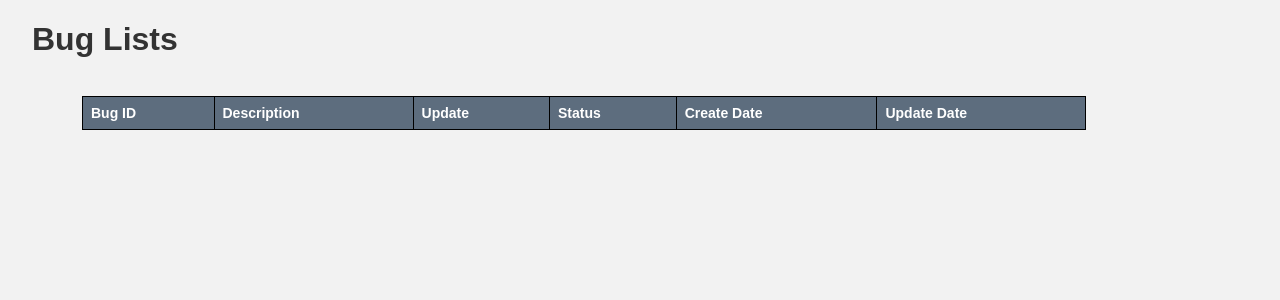
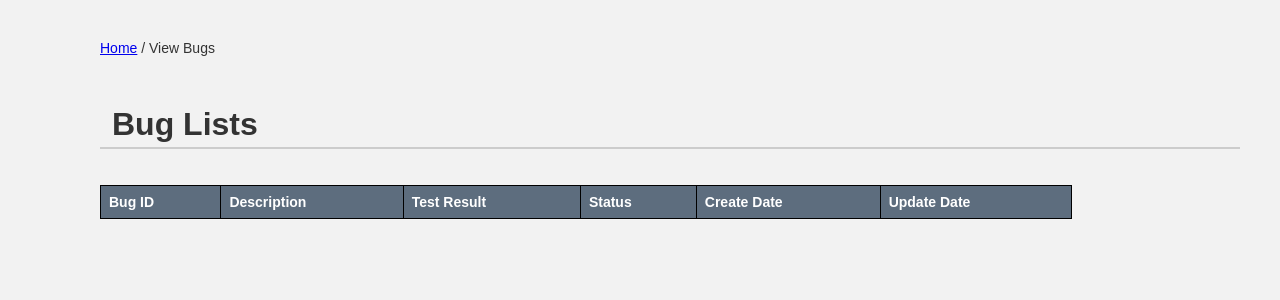
Before and after one commit to naufal-m/Bug-Report, a Flask app: page /view_bugs in a window 1280 px wide. Shown: the top 300 px of the page. Run offline with Flask 3, Linux system fonts and the light colour scheme; lists and menus that the app fills with data are empty.

Commit message:
auto refresh on table implemented

```diff
--- a/app.py
+++ b/app.py
@@ -26,7 +26,7 @@
         bug_report[bug_id] = {'Description': description, 'Update': description, 'Status': 'Open', 'Date': created_date,
                                'Update_date': created_date }
         save_bug_report(bug_report)
-        return f"Bug ID {bug_id} added successfully."
+        return f"Bug ID {bug_id} created successfully."
 
 def update_bug_status(bug_report, bug_id, update, status):
     if bug_id not in bug_report:
@@ -98,6 +98,5 @@
     else:
         return jsonify({'error': 'Bug with the provided ID does not exist.'})
 
-
 if __name__ == "__main__":
     app.run(debug=True)
--- a/static/form.css
+++ b/static/form.css
@@ -1,7 +1,7 @@
 /* General Styles */
 body {
     font-family: Arial, sans-serif;
-    margin: 20px;
+    margin: 40px;
     background-color: #f2f2f2;
     color: #333333;
 }
@@ -11,12 +11,13 @@
     background-color: #5D6D7E;
     color: #fff;
     border: none;
-    padding: 12px 18px;
+    padding: 10px 10px;
     border-radius: 5px;
     cursor: pointer;
     font-size: 13px;
     transition: background-color 0.3s ease;
     margin-bottom: 10px;
+    margin-left: 10px;
 }
 
 .action-button:hover {
@@ -28,7 +29,7 @@
     background-color: #5D6D7E;
     color: #fff;
     border: none;
-    padding: 12px 18px;
+    padding: 10px 10px;
     border-radius: 5px;
     cursor: pointer;
     font-size: 13px;
@@ -43,6 +44,10 @@
 /* Specific Styles for the Form */
 h1, h2, h3 {
     text-align: left;
+}
+
+.dashboard_heading {
+    border-bottom: 2px solid #ccc;
 }
 
 form {
@@ -96,7 +101,7 @@
         input[type="submit"] {
             background-color: #5D6D7E;
             color: #fff;
-            padding: 10px 14px;
+            padding: 10px 10px;
             border: none;
             border-radius: 5px;
             cursor: pointer;
--- a/static/form_popup.css
+++ b/static/form_popup.css
@@ -54,8 +54,8 @@
     background-color: #5D6D7E;
     color: white;
     border: none;
-    padding: 10px 20px;
-    border-radius: 8px;
+    padding: 10px 10px;
+    border-radius: 5px;
     margin-left: 10px;
     cursor:pointer;
 }
--- a/static/refresh_page.js
+++ b/static/refresh_page.js
@@ -1,5 +1,3 @@
-// script.js
-
 // Function to fetch the updated status counts from the server
 function fetchStatusCounts() {
     fetch('/get_status_counts') // Replace with the actual endpoint for getting status counts
@@ -32,6 +30,7 @@
     }, 1000); // Adjust the delay time as needed
 }
 
+
 // Add event listeners to the form submit buttons
 document.getElementById('addBugPopup').addEventListener('submit', (event) => {
     event.preventDefault();
--- a/static/scripts.js
+++ b/static/scripts.js
@@ -25,9 +25,9 @@
     function showUpdateBugsPopup(message) {
         const popup = document.getElementById("update-bugs-popup");
         const messageElement = document.getElementById("update-bugs-popup-message");
-            console.log('POPUP => ', popup);
-            console.log('MSG EVENT => ', messageElement);
-            console.log('MSG => ', message);
+//            console.log('POPUP => ', popup);
+//            console.log('MSG EVENT => ', messageElement);
+//            console.log('MSG => ', message);
         popup.style.display = "block";
 
         // Clear the input fields after submission
@@ -67,6 +67,7 @@
           .catch(error => console.error('Error:', error));
         return false; // Prevent form submission
     }
+
 
     function updateBugsFormSubmit() {
         const bugId = document.getElementById('bug_id').value;
@@ -112,7 +113,7 @@
     function openUpdateBugForm(bugId) {
         const popup = document.getElementById("popupContainer");
         const messageElement = document.getElementById("update-bugs-popup-message");
-        messageElement.textContent = `Updating Bug ${bugId}`;
+        messageElement.textContent = `Updating Bug ID ${bugId}`;
         popup.style.display = "block";
 
         // Clear the input fields after submission
--- /dev/null
+++ b/static/table_auto_refresh.js
@@ -0,0 +1,12 @@
+function handleFormSubmit(formId) {
+    // Submit the form and refresh the page after a slight delay (e.g., 1 second)
+    setTimeout(() => {
+        document.getElementById(formId).submit();
+        window.location.reload();
+    }, 1000); // Adjust the delay time as needed
+}
+
+document.getElementById('updateBugPopup').addEventListener('submit', (event) => {
+    event.preventDefault();
+    handleFormSubmit('updateBugPopup');
+});
--- a/static/view_table.css
+++ b/static/view_table.css
@@ -1,7 +1,14 @@
 h1 {
     font-family: Arial, sans-serif;
-    padding-left: 73px;
+    padding-left: 90px;
     color: #333333
+}
+
+.tablePageHeading {
+    margin-left:60px;
+    margin-top: 50px;
+    border-bottom: 2px solid #ccc;
+    padding-bottom: 4px;
 }
 
 .table-container {
@@ -38,3 +45,8 @@
         span{
             cursor: pointer;
         }
+
+.view_bug_nav {
+    padding-left: 60px;
+    font-size: 14px;
+}
--- a/templates/index.html
+++ b/templates/index.html
@@ -11,7 +11,7 @@
 
 </head>
 <body>
-<h1>Dashboard</h1>
+<h1 class="dashboard_heading">Dashboard</h1>
 
 <!-- Add Bug Button - Trigger Popup -->
 <button class="action-button" onclick="openPopup('addBugForm')">Add Bug</button>
@@ -88,7 +88,7 @@
                     </select>
                     <br>
                 </div>
-                <input type="submit" value="Update Bug Status">
+                <input type="submit" value="Update">
             </form>
             <button class="close-button" onclick="closePopup('updateBugForm')">Close</button>
     </div>
@@ -113,7 +113,7 @@
 
 
     <!-- Add the download button for bug_report.xlsx -->
-    <a href="{{ url_for('download_bug_report') }}" class="download-button">Download Bug Report</a>
+    <a href="{{ url_for('download_bug_report') }}" class="download-button">Export Report</a>
 
 <script src="{{ url_for('static', filename='form_popup.js') }}"></script>
 <script src="{{ url_for('static', filename='scripts.js') }}"></script>
--- a/templates/view_table.html
+++ b/templates/view_table.html
@@ -11,13 +11,20 @@
 
 </head>
 <body>
-<h1>Bug Lists</h1>
+
+<nav class="view_bug_nav">
+    <!-- Breadcrumbs -->
+    <a href="{{ url_for('index') }}">Home</a> / View Bugs
+</nav>
+
+
+<h1 class="tablePageHeading">Bug Lists</h1>
     <div class="table-container">
     <table>
         <tr>
             <th>Bug ID</th>
             <th>Description</th>
-            <th>Update</th>
+            <th>Test Result</th>
             <th>Status</th>
             <th>Create Date</th>
             <th>Update Date</th>
@@ -76,7 +83,7 @@
                     </select>
                     <br>
                 </div>
-                <input type="submit" value="Update Bug Status">
+                <input type="submit" value="Update Bug">
             </form>
             <button class="close-button" onclick="closePopup('updateBugForm')">Close</button>
     </div>
@@ -85,7 +92,7 @@
 <script src="{{ url_for('static', filename='scripts.js') }}"></script>
 <script src="{{ url_for('static', filename='auto_populate.js') }}"></script>
 <script src="{{ url_for('static', filename='form_popup.js') }}"></script>
-<script src="{{ url_for('static', filename='refresh_page.js') }}"></script>
+<script src="{{ url_for('static', filename='table_auto_refresh.js') }}"></script>
 
 </body>
 </html>
```
Also changed, not shown: 1 other file.
